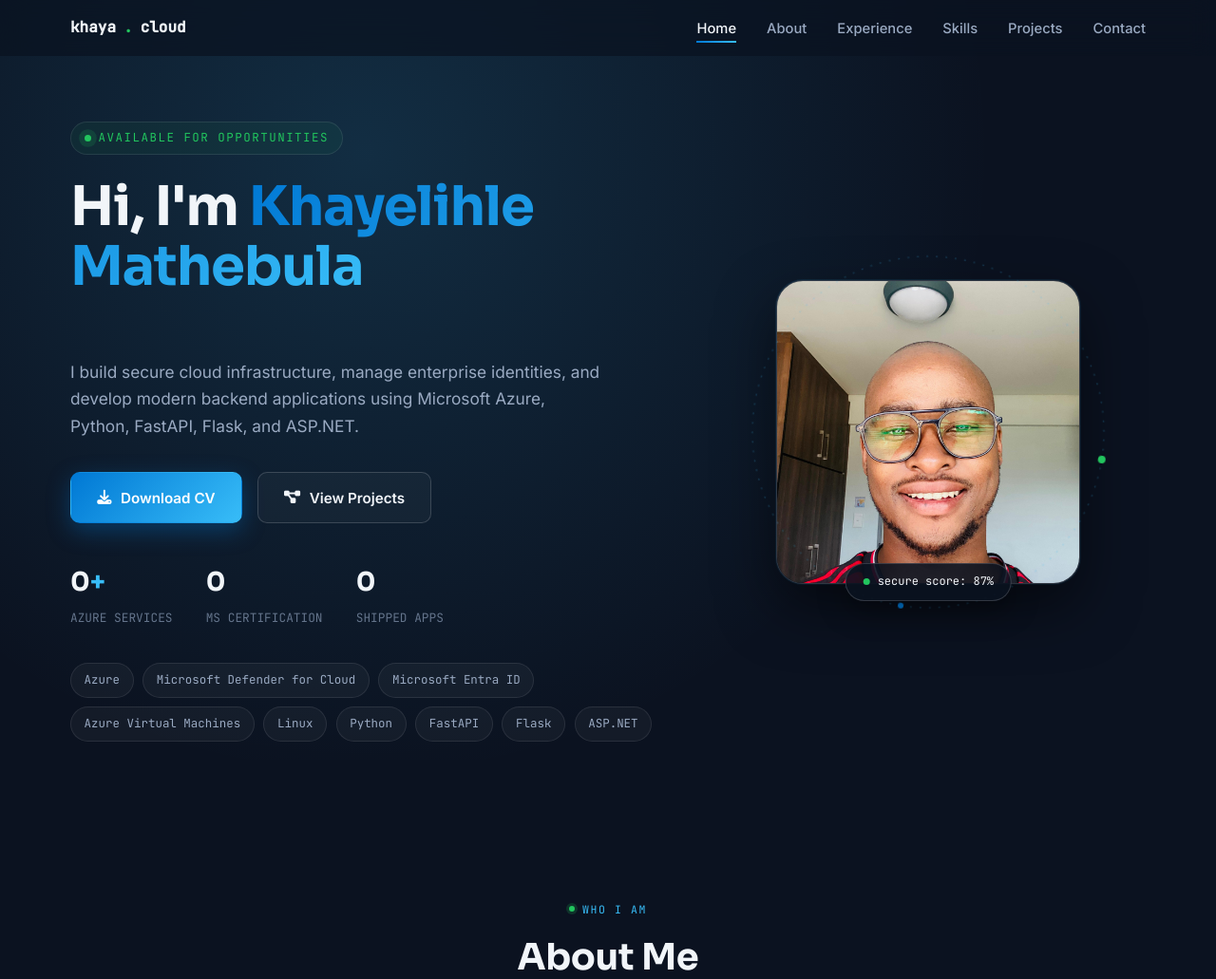
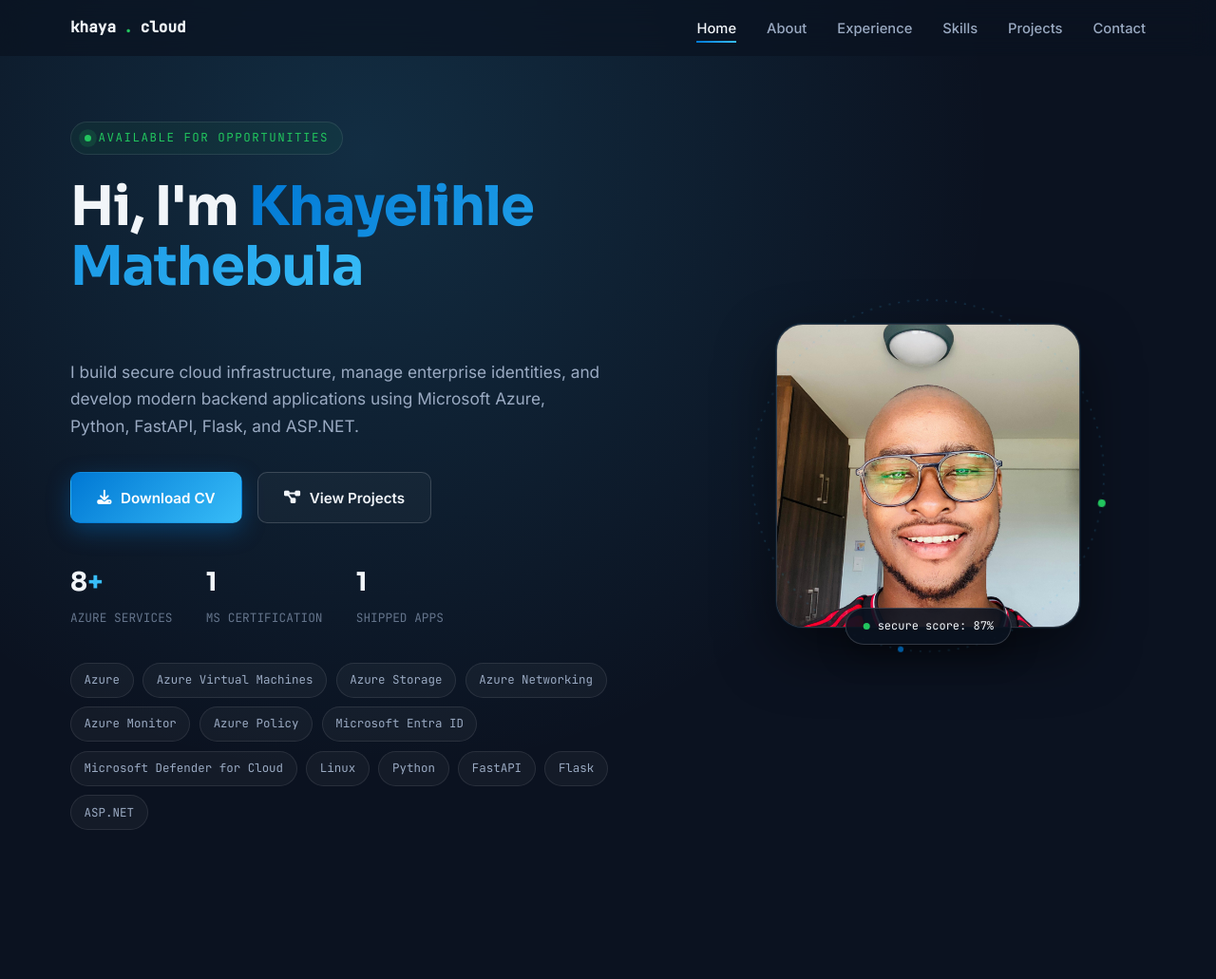
Before and after one commit to KHAYA2222/my-portfolio, a Flask app: page / in a window 1280 px wide. Shown: the top 1031 px of the page at 95% size. Run offline with Flask 3, Linux system fonts and the light colour scheme.

Commit message:
Azure services added

```diff
--- a/templates/index.html
+++ b/templates/index.html
@@ -96,25 +96,29 @@
             </div>
             <div class="hero-stats">
               <div class="hero-stat">
-                <span class="stat-number" data-count="5"
-                  >0<span class="plus">+</span></span
+                <span class="stat-number" data-count="8"
+                  >8<span class="plus">+</span></span
                 >
                 <span class="stat-label">AZURE SERVICES</span>
               </div>
               <div class="hero-stat">
-                <span class="stat-number" data-count="1">0</span>
+                <span class="stat-number" data-count="1">1</span>
                 <span class="stat-label">MS CERTIFICATION</span>
               </div>
               <div class="hero-stat">
-                <span class="stat-number" data-count="2">0</span>
+                <span class="stat-number" data-count="1">1</span>
                 <span class="stat-label">SHIPPED APPS</span>
               </div>
             </div>
             <div class="tech-stack">
               <span class="tech-badge">Azure</span>
+              <span class="tech-badge">Azure Virtual Machines</span>
+              <span class="tech-badge">Azure Storage</span>
+              <span class="tech-badge">Azure Networking</span>
+              <span class="tech-badge">Azure Monitor</span>
+              <span class="tech-badge">Azure Policy</span>
+              <span class="tech-badge">Microsoft Entra ID</span>
               <span class="tech-badge">Microsoft Defender for Cloud</span>
-              <span class="tech-badge">Microsoft Entra ID</span>
-              <span class="tech-badge">Azure Virtual Machines</span>
               <span class="tech-badge">Linux</span>
               <span class="tech-badge">Python</span>
               <span class="tech-badge">FastAPI</span>
```
